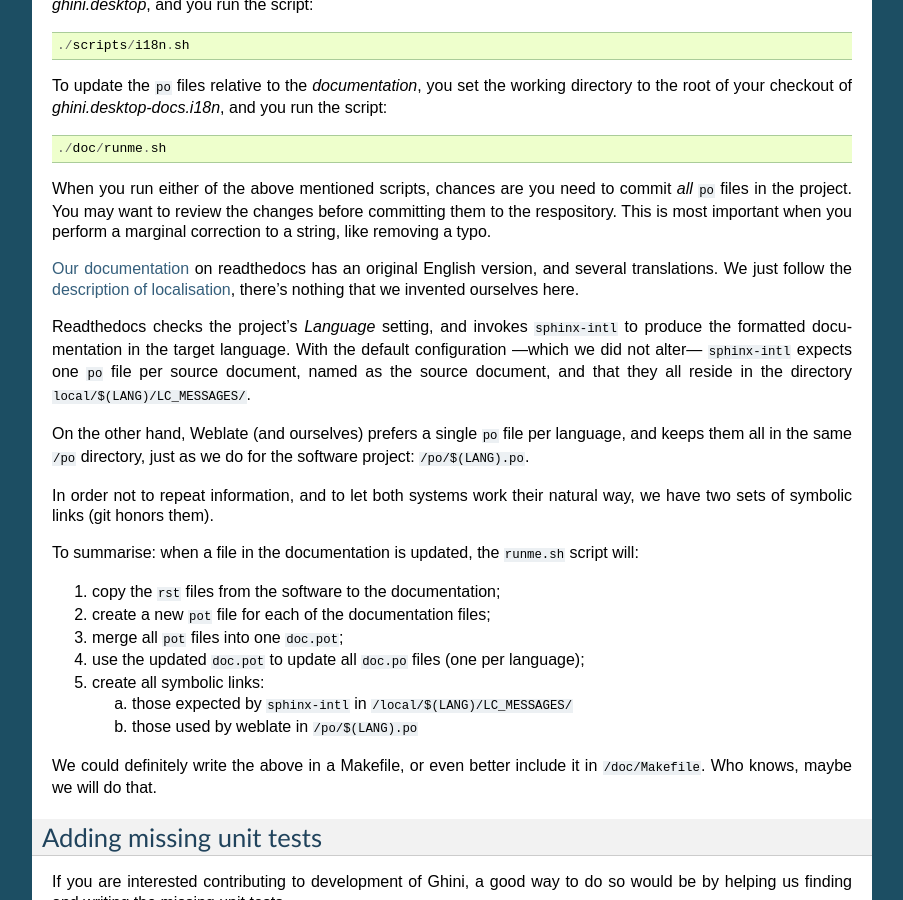
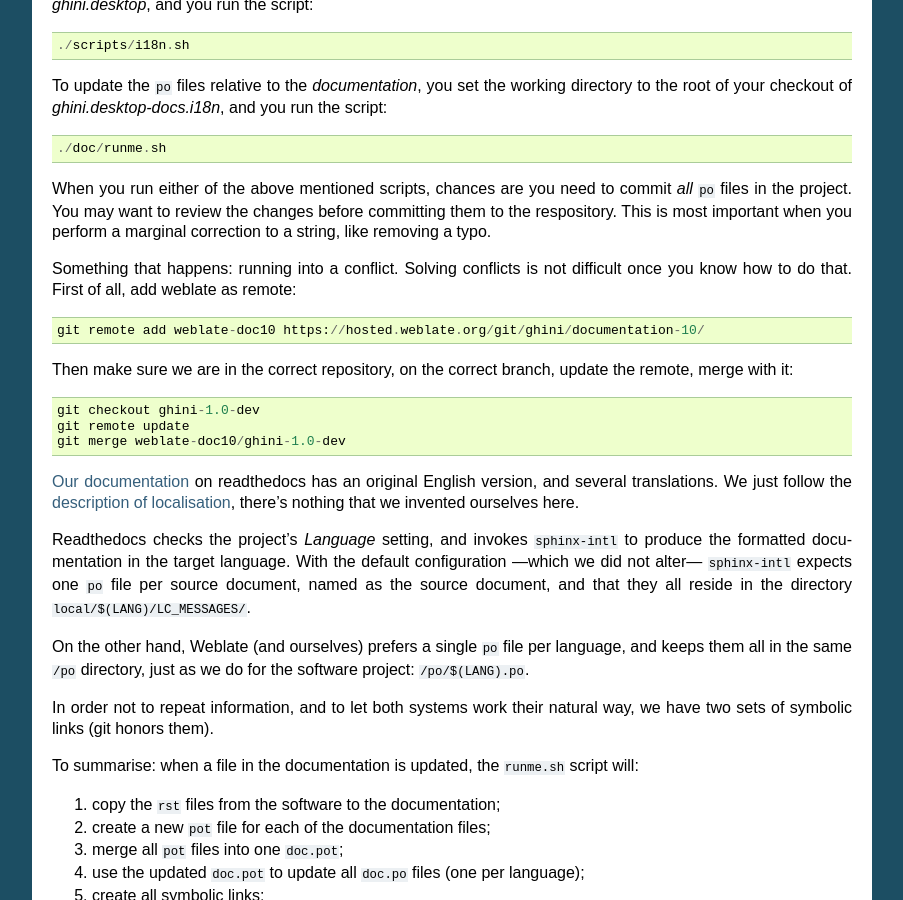
Before and after one commit to Ghini/ghini.desktop-docs.i18n, a Sphinx documentation site: the page built from doc/building.rst, in a window 1280 px wide and 900 px high, scrolled down 1789 px. Shown: the whole window, without its empty margins (198-1101 px from the left). Built offline with Sphinx 7.4.7, drawn with Linux system fonts in a browser that asks for light colours.

Commit message:
adding to internal manual

```diff
--- a/doc/building.rst
+++ b/doc/building.rst
@@ -122,6 +122,18 @@ When you run either of the above mentioned scripts, chances are you need to
 commit *all* ``po`` files in the project. You may want to review the changes
 before committing them to the respository. This is most important when you
 perform a marginal correction to a string, like removing a typo.
+
+Something that happens: running into a conflict. Solving conflicts is not
+difficult once you know how to do that. First of all, add weblate as remote::
+
+  git remote add weblate-doc10 https://hosted.weblate.org/git/ghini/documentation-10/
+
+Then make sure we are in the correct repository, on the correct branch,
+update the remote, merge with it::
+
+  git checkout ghini-1.0-dev
+  git remote update
+  git merge weblate-doc10/ghini-1.0-dev
 
 `Our documentation <https://readthedocs.org/projects/ghini/>`_ on
 readthedocs has an original English version, and several translations. We
```
Also changed, not shown: doc/use_cases-jbq.rst (+42 -5 lines), doc/images/tag-delete.png (added), 16 other files.
